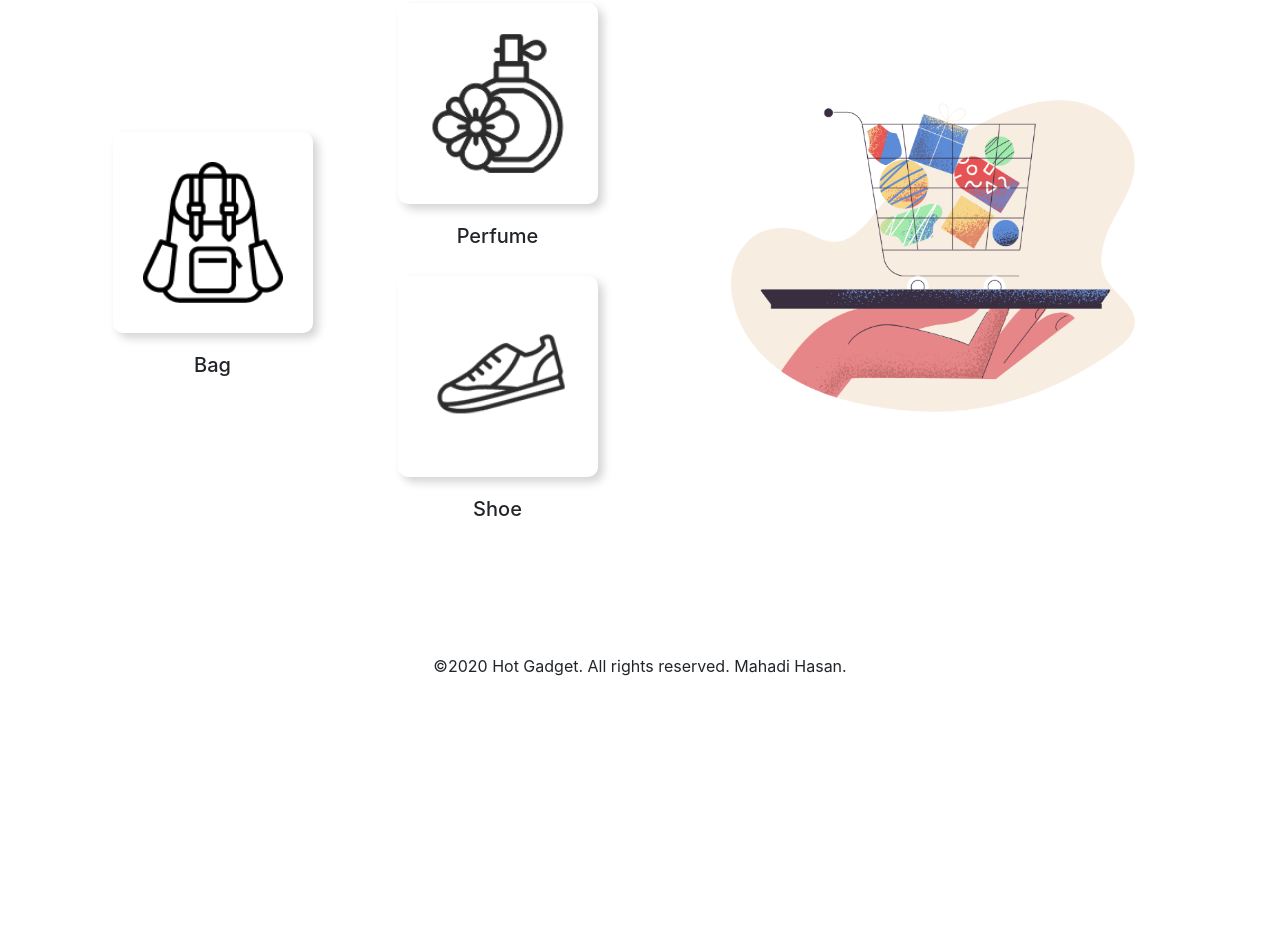
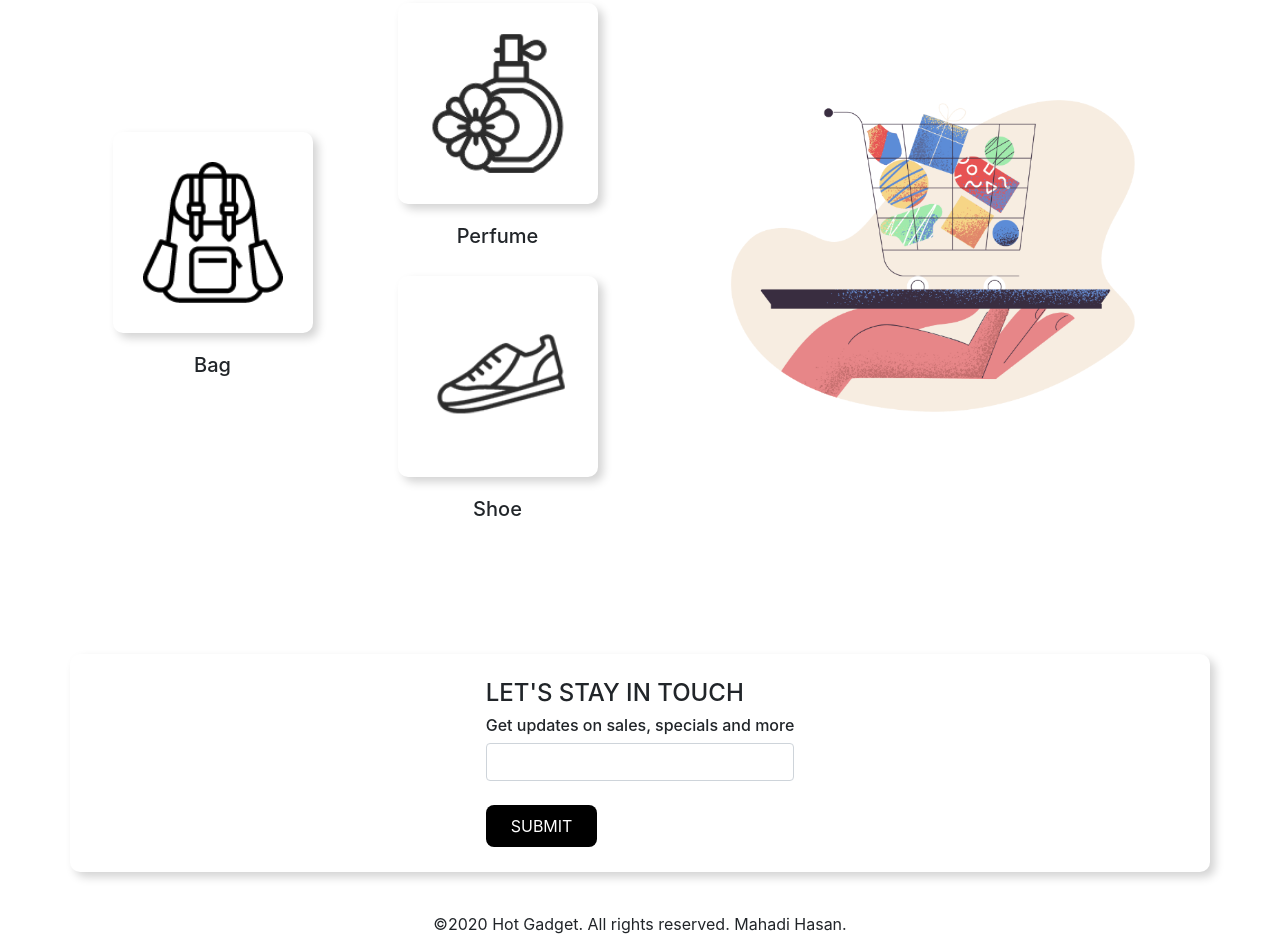
Before and after one commit to programmer-mahadi-hasan/hot-gadget, a plain HTML site: page index.html in a window 1280 px wide. Shown: the part 2291-3243 px from the top of the page. Before the commit the page ends 2985 px from the top, so only its background shows below. Drawn offline with nearby package versions, Linux system fonts and the light colour scheme.

Commit message:
finished bottom area

```diff
--- a/index.html
+++ b/index.html
@@ -186,7 +186,14 @@
       </div>
   </div>
 </section>
-
+<div class="container d-flex align-items-center justify-content-center contact-bg" id="contact-us">
+  <div>
+    <h4>LET'S STAY IN TOUCH</h4>
+    <h6>Get updates on sales, specials and more</h6>
+    <input class="form-control" type="your emai address"><br>
+    <button class="buy-now-button">SUBMIT</button>
+  </div>
+</div>
 <footer class="text-center">
   <p>©2020 Hot Gadget. All rights reserved. Mahadi Hasan.</p>
 </footer>
--- a/style.css
+++ b/style.css
@@ -72,7 +72,11 @@ h2.title:after {
 .cat-img-bag {
   border-radius: 10px;
 }
-small{
-  color: black;
-  font-weight: 500;
+.contact-bg {
+  background-color: #fff;
+  border-radius: 10px;
+  padding-top: 25px;
+  padding-bottom: 25px;
+  margin-bottom: 40px;
+  box-shadow: 5px 5px 10px lightgray;
 }
```
